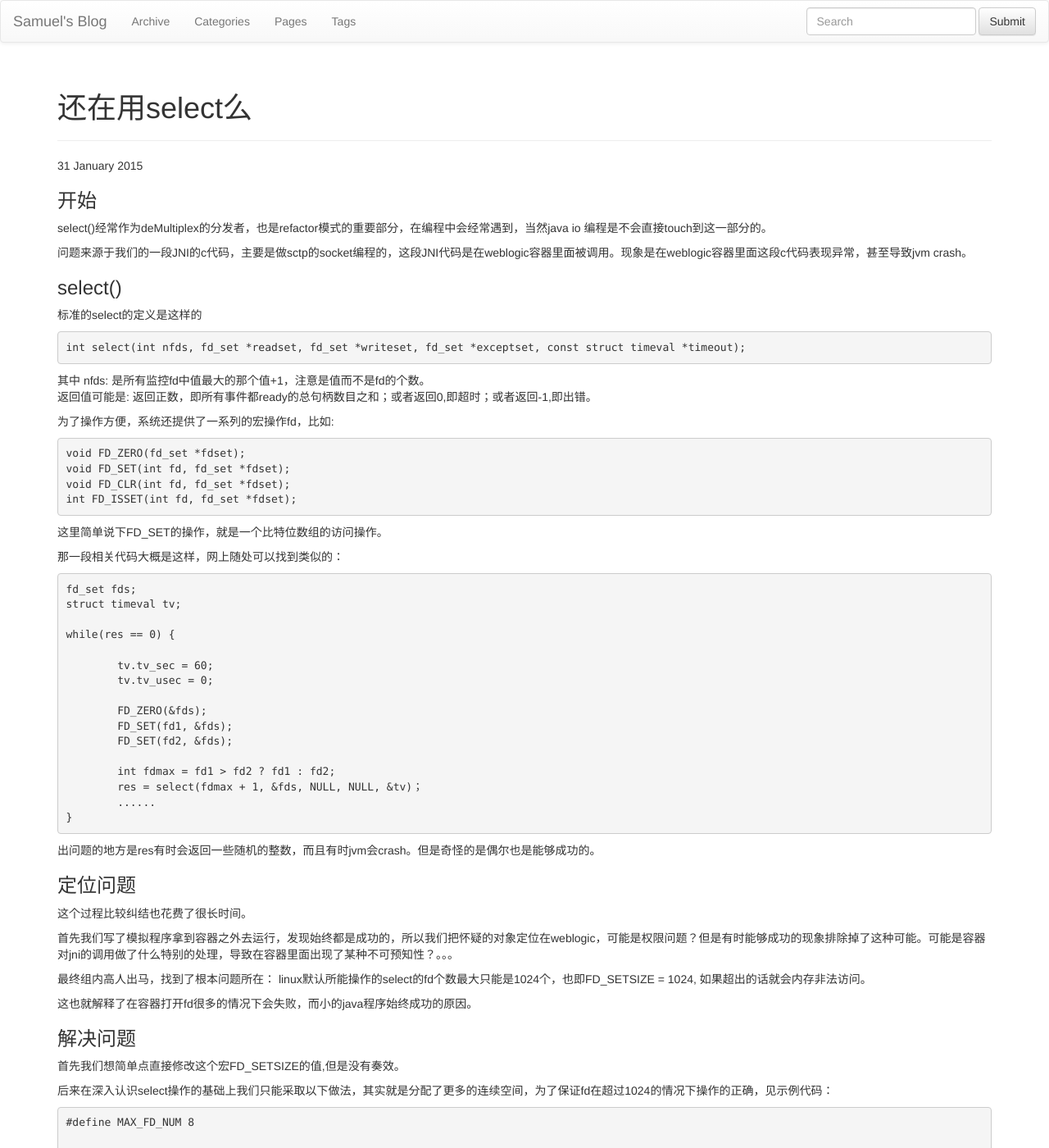
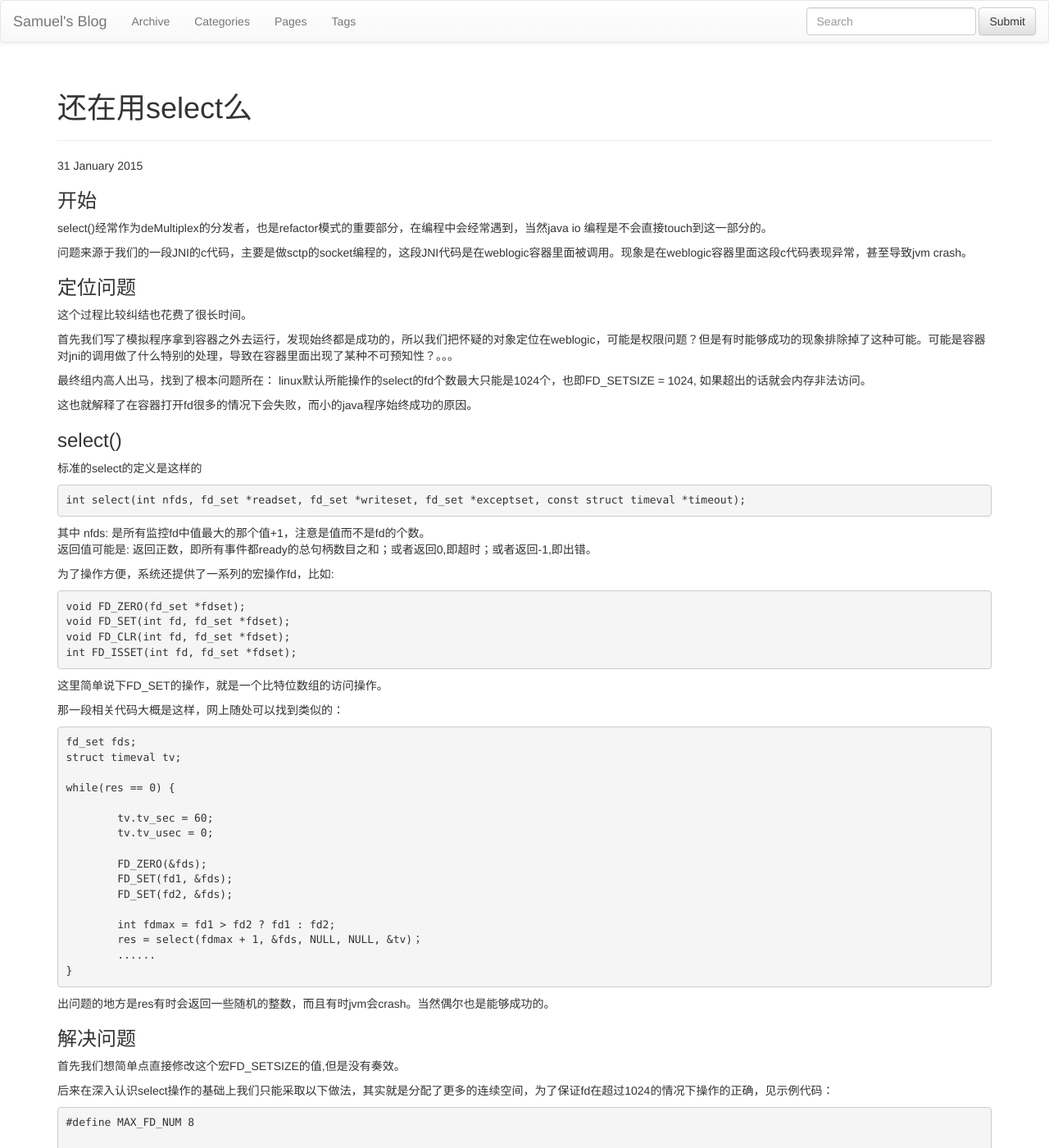
Before and after one commit to eyinsma/eyinsma.github.io, a Jekyll site: the page built from _posts/2015-01-31-还在用select么.md, in a window 1280 px wide and 1400 px high. Shown: the whole window at 82% size. Built offline with Jekyll 4.4.1, drawn with Linux system fonts in a browser that asks for light colours; nearby versions of some CDN libraries; library files that are not in the unit come from our copies; comment, search, counter and statistics services are not loaded; part of the change alters nothing that is shown.

Commit message:
update structure

```diff
--- a/_posts/2015-01-31-还在用select么.md
+++ b/_posts/2015-01-31-还在用select么.md
@@ -9,6 +9,17 @@ description: |
 select()经常作为deMultiplex的分发者，也是refactor模式的重要部分，在编程中会经常遇到，当然java io 编程是不会直接touch到这一部分的。
 
 问题来源于我们的一段JNI的c代码，主要是做sctp的socket编程的，这段JNI代码是在weblogic容器里面被调用。现象是在weblogic容器里面这段c代码表现异常，甚至导致jvm crash。
+
+
+### 定位问题
+这个过程比较纠结也花费了很长时间。
+
+首先我们写了模拟程序拿到容器之外去运行，发现始终都是成功的，所以我们把怀疑的对象定位在weblogic，可能是权限问题？但是有时能够成功的现象排除掉了这种可能。可能是容器对jni的调用做了什么特别的处理，导致在容器里面出现了某种不可预知性？。。。
+
+最终组内高人出马，找到了根本问题所在：
+linux默认所能操作的select的fd个数最大只能是1024个，也即FD_SETSIZE = 1024, 如果超出的话就会内存非法访问。
+
+这也就解释了在容器打开fd很多的情况下会失败，而小的java程序始终成功的原因。
 
 
 ### select()
@@ -47,17 +58,8 @@ select()经常作为deMultiplex的分发者，也是refactor模式的重要部
 		......
 	}
 
-出问题的地方是res有时会返回一些随机的整数，而且有时jvm会crash。但是奇怪的是偶尔也是能够成功的。
+出问题的地方是res有时会返回一些随机的整数，而且有时jvm会crash。当然偶尔也是能够成功的。
 
-### 定位问题
-这个过程比较纠结也花费了很长时间。
-
-首先我们写了模拟程序拿到容器之外去运行，发现始终都是成功的，所以我们把怀疑的对象定位在weblogic，可能是权限问题？但是有时能够成功的现象排除掉了这种可能。可能是容器对jni的调用做了什么特别的处理，导致在容器里面出现了某种不可预知性？。。。
-
-最终组内高人出马，找到了根本问题所在：
-linux默认所能操作的select的fd个数最大只能是1024个，也即FD_SETSIZE = 1024, 如果超出的话就会内存非法访问。
-
-这也就解释了在容器打开fd很多的情况下会失败，而小的java程序始终成功的原因。
 
 ### 解决问题
 首先我们想简单点直接修改这个宏FD_SETSIZE的值,但是没有奏效。
```
